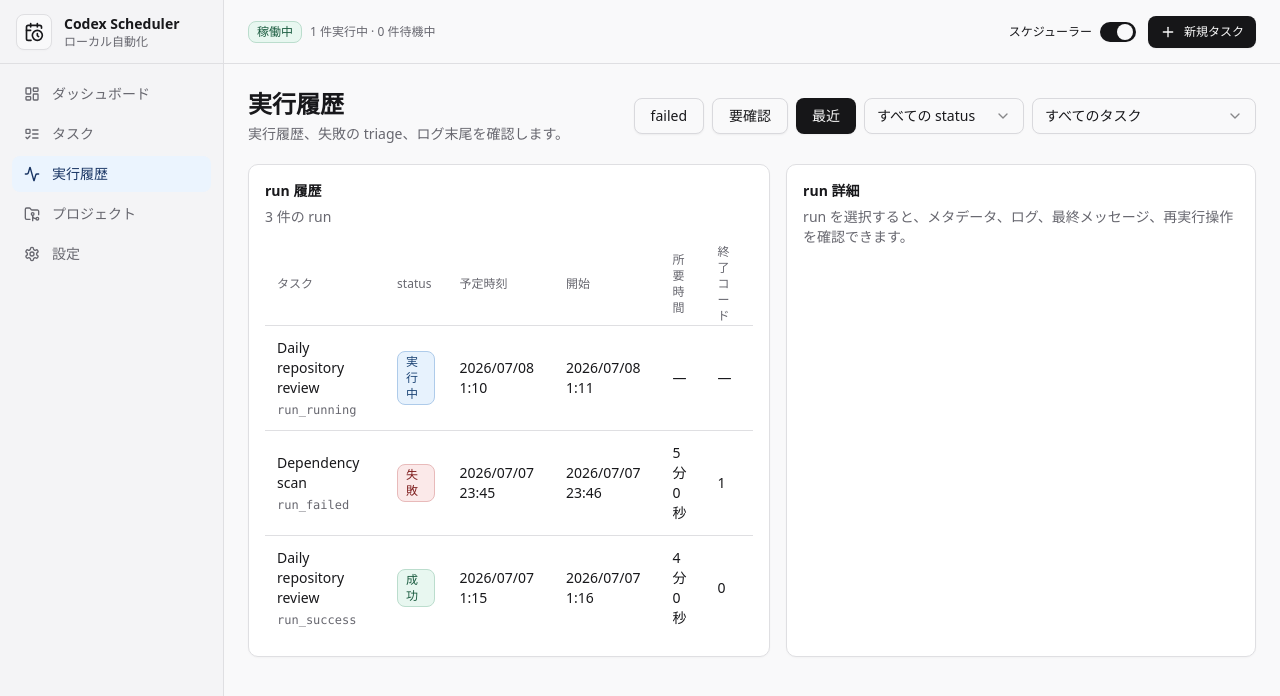
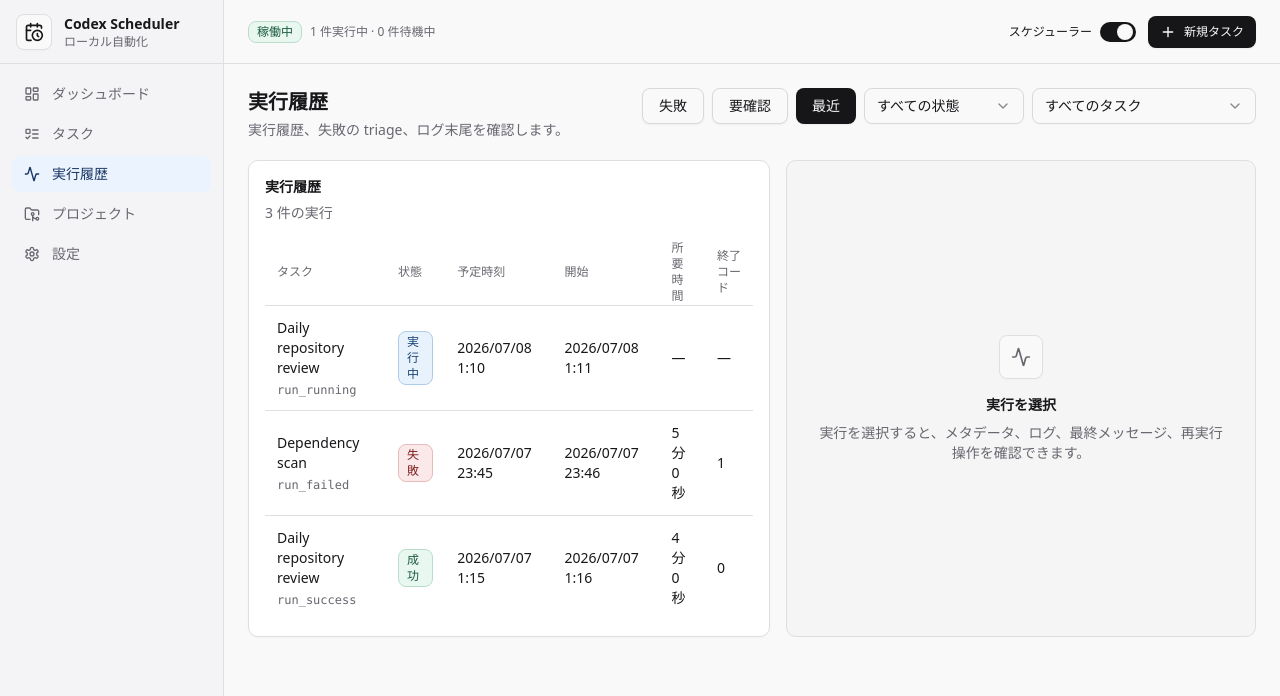
Before and after one commit to aki-0421/scheduler, a Next.js app in the folder apps/desktop/: page /runs in a window 1280 px wide. Shown: the top 696 px of the page. Built offline with nearby package versions, Linux system fonts and the light colour scheme.

Commit message:
refactor: apply shared page patterns

```diff
--- a/apps/desktop/app/page.tsx
+++ b/apps/desktop/app/page.tsx
@@ -14,6 +14,7 @@ import {
 import { toast } from "sonner";
 
 import { EmptyState } from "@/components/empty-state";
+import { PageHeader } from "@/components/page-header";
 import { RunStatusBadge, TaskStatusBadge } from "@/components/status-badge";
 import { Badge } from "@/components/ui/badge";
 import { Button } from "@/components/ui/button";
@@ -83,14 +84,11 @@ export default function DashboardPage() {
 
   return (
     <div className="grid gap-5">
-      <div className="flex flex-col justify-between gap-3 md:flex-row md:items-center">
-        <div>
-          <h1 className="text-2xl font-semibold text-balance">ダッシュボード</h1>
-          <p className="mt-1 text-sm text-muted-foreground text-pretty">
-            スケジューラーの状態、今後の実行予定、最近の Codex 実行を確認します。
-          </p>
-        </div>
-        <div className="flex flex-wrap gap-2">
+      <PageHeader
+        title="ダッシュボード"
+        description="スケジューラーの状態、今後の実行予定、最近の Codex 実行を確認します。"
+        actions={
+          <>
             <Button
               variant="outline"
               disabled={tickNow.isPending}
@@ -113,7 +111,7 @@ export default function DashboardPage() {
               }
             >
               <Clock className="size-4" aria-hidden="true" />
-            期限チェックを実行
+              期限チェック
             </Button>
             <Button
               variant="outline"
@@ -135,7 +133,7 @@ export default function DashboardPage() {
               }
             >
               <PauseCircle className="size-4" aria-hidden="true" />
-            全スケジュールを一時停止
+              全体停止
             </Button>
             <Button asChild>
               <Link href="/tasks/new">
@@ -144,10 +142,11 @@ export default function DashboardPage() {
               </Link>
             </Button>
             <Button variant="outline" asChild>
-            <Link href="/runs">診断を開く</Link>
+              <Link href="/runs">診断</Link>
             </Button>
-        </div>
-      </div>
+          </>
+        }
+      />
 
       <div className="grid gap-4 md:grid-cols-2 xl:grid-cols-5">
         <Card>
@@ -159,7 +158,7 @@ export default function DashboardPage() {
           </CardHeader>
           <CardContent>
             <Badge variant={health.data?.schedulerEnabled ? "success" : "muted"}>
-              {health.data?.schedulerEnabled ? "Running" : "Paused"}
+              {health.data?.schedulerEnabled ? "稼働中" : "一時停止"}
             </Badge>
             <p className="mt-2 text-xs text-muted-foreground">
               デーモン {health.data?.version ?? "確認中"}
@@ -253,7 +252,7 @@ export default function DashboardPage() {
                     <TableHead>タスク</TableHead>
                     <TableHead>スケジュール</TableHead>
                     <TableHead>次回実行</TableHead>
-                    <TableHead>status</TableHead>
+                    <TableHead>状態</TableHead>
                   </TableRow>
                 </TableHeader>
                 <TableBody>
@@ -296,8 +295,8 @@ export default function DashboardPage() {
               <Table>
                 <TableHeader>
                   <TableRow>
-                    <TableHead>status</TableHead>
-                    <TableHead>run</TableHead>
+                    <TableHead>状態</TableHead>
+                    <TableHead>実行</TableHead>
                     <TableHead>開始</TableHead>
                     <TableHead>所要時間</TableHead>
                   </TableRow>
--- a/apps/desktop/app/runs/page.tsx
+++ b/apps/desktop/app/runs/page.tsx
@@ -6,8 +6,9 @@ import { Activity } from "lucide-react";
 import { Suspense, useState } from "react";
 
 import { EmptyState } from "@/components/empty-state";
+import { PageHeader } from "@/components/page-header";
 import { RunDetail } from "@/components/run-detail";
-import { RunStatusBadge } from "@/components/status-badge";
+import { formatRunStatus, RunStatusBadge } from "@/components/status-badge";
 import {
   Card,
   CardContent,
@@ -82,20 +83,17 @@ function RunsPageContent() {
 
   return (
     <div className="grid gap-5">
-      <div className="flex flex-col justify-between gap-3 md:flex-row md:items-center">
-        <div>
-          <h1 className="text-2xl font-semibold text-balance">実行履歴</h1>
-          <p className="mt-1 text-sm text-muted-foreground text-pretty">
-            実行履歴、失敗の triage、ログ末尾を確認します。
-          </p>
-        </div>
-        <div className="flex flex-wrap gap-2">
+      <PageHeader
+        title="実行履歴"
+        description="実行履歴、失敗の triage、ログ末尾を確認します。"
+        actions={
+          <>
             <Button
               type="button"
               variant={preset === "failed" ? "default" : "outline"}
               onClick={() => applyPreset("failed")}
             >
-            failed
+              失敗
             </Button>
             <Button
               type="button"
@@ -122,10 +120,10 @@ function RunsPageContent() {
                 <SelectValue />
               </SelectTrigger>
               <SelectContent>
-              <SelectItem value="all">すべての status</SelectItem>
+                <SelectItem value="all">すべての状態</SelectItem>
                 {runStatuses.map((status) => (
                   <SelectItem key={status} value={status}>
-                  {status}
+                    {formatRunStatus(status)}
                   </SelectItem>
                 ))}
               </SelectContent>
@@ -143,15 +141,16 @@ function RunsPageContent() {
                 ))}
               </SelectContent>
             </Select>
-        </div>
-      </div>
+          </>
+        }
+      />
 
       <div className="grid gap-4 xl:grid-cols-[minmax(0,1fr)_minmax(420px,0.9fr)]">
         <Card>
           <CardHeader>
-            <CardTitle>run 履歴</CardTitle>
+            <CardTitle>実行履歴</CardTitle>
             <CardDescription>
-              {displayedRunList.length.toLocaleString("ja-JP")} 件の run
+              {displayedRunList.length.toLocaleString("ja-JP")} 件の実行
             </CardDescription>
           </CardHeader>
           <CardContent>
@@ -160,7 +159,7 @@ function RunsPageContent() {
                 <TableHeader>
                   <TableRow>
                     <TableHead>タスク</TableHead>
-                    <TableHead>status</TableHead>
+                    <TableHead>状態</TableHead>
                     <TableHead>予定時刻</TableHead>
                     <TableHead>開始</TableHead>
                     <TableHead>所要時間</TableHead>
@@ -169,7 +168,10 @@ function RunsPageContent() {
                 </TableHeader>
                 <TableBody>
                   {displayedRunList.map((run) => (
-                    <TableRow key={run.id}>
+                    <TableRow
+                      key={run.id}
+                      data-state={selectedRunId === run.id ? "selected" : undefined}
+                    >
                       <TableCell>
                         <Link
                           href={`/runs?run=${run.id}`}
@@ -217,20 +219,17 @@ function RunsPageContent() {
           ) : (
             <Card>
               <CardHeader>
-                <CardTitle>run 詳細</CardTitle>
-                <CardDescription>選択した run を読み込んでいます。</CardDescription>
+              <CardTitle>実行詳細</CardTitle>
+              <CardDescription>選択した実行を読み込んでいます。</CardDescription>
               </CardHeader>
             </Card>
           )
         ) : (
-          <Card>
-            <CardHeader>
-              <CardTitle>run 詳細</CardTitle>
-              <CardDescription>
-                run を選択すると、メタデータ、ログ、最終メッセージ、再実行操作を確認できます。
-              </CardDescription>
-            </CardHeader>
-          </Card>
+          <EmptyState
+            icon={Activity}
+            title="実行を選択"
+            description="実行を選択すると、メタデータ、ログ、最終メッセージ、再実行操作を確認できます。"
+          />
         )}
       </div>
     </div>
@@ -239,7 +238,7 @@ function RunsPageContent() {
 
 export default function RunsPage() {
   return (
-    <Suspense fallback={<div className="text-sm text-muted-foreground">run を読み込んでいます...</div>}>
+    <Suspense fallback={<div className="text-sm text-muted-foreground">実行を読み込んでいます...</div>}>
       <RunsPageContent />
     </Suspense>
   );
--- a/apps/desktop/app/tasks/page.tsx
+++ b/apps/desktop/app/tasks/page.tsx
@@ -6,7 +6,12 @@ import { AlertTriangle, ListTodo, Plus } from "lucide-react";
 import { Suspense, useState } from "react";
 
 import { EmptyState } from "@/components/empty-state";
-import { RunStatusBadge, TaskStatusBadge } from "@/components/status-badge";
+import { PageHeader } from "@/components/page-header";
+import {
+  formatTaskStatus,
+  RunStatusBadge,
+  TaskStatusBadge,
+} from "@/components/status-badge";
 import { TaskDetail } from "@/components/task-detail";
 import { TaskRowActions } from "@/components/task-actions";
 import { TaskWizard } from "@/components/task-wizard";
@@ -42,6 +47,7 @@ import {
 } from "@/components/ui/table";
 import {
   formatDateTime,
+  formatTaskKind,
   formatTaskSchedule,
   formatTargetMode,
   taskLastRun,
@@ -63,14 +69,11 @@ function TasksPageContent() {
 
   return (
     <div className="grid gap-5">
-      <div className="flex flex-col justify-between gap-3 md:flex-row md:items-center">
-        <div>
-          <h1 className="text-2xl font-semibold text-balance">タスク</h1>
-          <p className="mt-1 text-sm text-muted-foreground text-pretty">
-            Codex のスケジュール、実行先、安全ポリシーを管理します。
-          </p>
-        </div>
-        <div className="flex gap-2">
+      <PageHeader
+        title="タスク"
+        description="Codex のスケジュール、実行先、安全ポリシーを管理します。"
+        actions={
+          <>
             <Select
               value={statusFilter}
               onValueChange={(value) => setStatusFilter(value as TaskStatus | "all")}
@@ -79,10 +82,10 @@ function TasksPageContent() {
                 <SelectValue />
               </SelectTrigger>
               <SelectContent>
-              <SelectItem value="all">すべての status</SelectItem>
+                <SelectItem value="all">すべての状態</SelectItem>
                 {taskStatuses.map((status) => (
                   <SelectItem key={status} value={status}>
-                  {status}
+                    {formatTaskStatus(status)}
                   </SelectItem>
                 ))}
               </SelectContent>
@@ -93,8 +96,9 @@ function TasksPageContent() {
                 新規タスク
               </Link>
             </Button>
-        </div>
-      </div>
+          </>
+        }
+      />
 
       <div className="grid gap-4 xl:grid-cols-[minmax(0,1.15fr)_minmax(420px,0.85fr)]">
         <Card>
@@ -110,11 +114,11 @@ function TasksPageContent() {
                 <TableHeader>
                   <TableRow>
                     <TableHead>名前</TableHead>
-                    <TableHead>kind</TableHead>
+                    <TableHead>種別</TableHead>
                     <TableHead>スケジュール</TableHead>
                     <TableHead>次回実行</TableHead>
                     <TableHead>直近結果</TableHead>
-                    <TableHead>status</TableHead>
+                    <TableHead>状態</TableHead>
                     <TableHead className="text-right">操作</TableHead>
                   </TableRow>
                 </TableHeader>
@@ -122,7 +126,10 @@ function TasksPageContent() {
                   {taskList.map((task) => {
                     const lastRun = taskLastRun(task, runList);
                     return (
-                      <TableRow key={task.id}>
+                      <TableRow
+                        key={task.id}
+                        data-state={selectedTaskId === task.id ? "selected" : undefined}
+                      >
                         <TableCell className="min-w-56">
                           <div className="flex flex-wrap items-center gap-2">
                             <Link
@@ -142,7 +149,7 @@ function TasksPageContent() {
                             {task.description || formatTargetMode(task.target.mode)}
                           </p>
                         </TableCell>
-                        <TableCell>{task.kind}</TableCell>
+                        <TableCell>{formatTaskKind(task.kind)}</TableCell>
                         <TableCell className="max-w-56 truncate">
                           {formatTaskSchedule(task)}
                         </TableCell>
@@ -195,14 +202,11 @@ function TasksPageContent() {
             </Card>
           )
         ) : (
-          <Card>
-            <CardHeader>
-              <CardTitle>タスク詳細</CardTitle>
-              <CardDescription>
-                テーブルからタスクを選択すると、prompt、ポリシー、run、監査イベントを確認できます。
-              </CardDescription>
-            </CardHeader>
-          </Card>
+          <EmptyState
+            icon={ListTodo}
+            title="タスクを選択"
+            description="テーブルからタスクを選択すると、prompt、ポリシー、run、監査イベントを確認できます。"
+          />
         )}
       </div>
 
--- a/apps/desktop/components/run-detail.tsx
+++ b/apps/desktop/components/run-detail.tsx
@@ -349,12 +349,12 @@ export function RunDetail({ run, task }: RunDetailProps) {
               <TabsTrigger value="events">events JSONL</TabsTrigger>
             </TabsList>
             <TabsContent value="stdout">
-              <pre className="min-h-64 overflow-auto rounded-md bg-muted p-3 text-xs text-pretty">
+              <pre className="min-h-64 overflow-auto whitespace-pre-wrap rounded-md bg-muted p-3 font-mono text-xs">
                 {logs.stdout || run.stdoutTail || "stdout はまだありません。"}
               </pre>
             </TabsContent>
             <TabsContent value="stderr">
-              <pre className="min-h-64 overflow-auto rounded-md bg-muted p-3 text-xs text-pretty">
+              <pre className="min-h-64 overflow-auto whitespace-pre-wrap rounded-md bg-muted p-3 font-mono text-xs">
                 {logs.stderr || run.stderrTail || "stderr はまだありません。"}
               </pre>
             </TabsContent>
@@ -372,7 +372,7 @@ export function RunDetail({ run, task }: RunDetailProps) {
                           <summary className="cursor-pointer text-muted-foreground">
                             未加工 JSON
                           </summary>
-                          <pre className="mt-2 overflow-auto rounded bg-muted p-2">
+                          <pre className="mt-2 overflow-auto whitespace-pre-wrap rounded bg-muted p-2 font-mono">
                             {event.raw}
                           </pre>
                         </details>
--- a/apps/desktop/components/task-detail.tsx
+++ b/apps/desktop/components/task-detail.tsx
@@ -63,7 +63,7 @@ function AuditPayloadDetails({
       <summary className="cursor-pointer text-xs font-medium text-muted-foreground">
         {label}
       </summary>
-      <pre className="mt-2 max-h-56 overflow-auto whitespace-pre-wrap break-words rounded-md bg-background p-3 text-xs">
+      <pre className="mt-2 max-h-56 overflow-auto whitespace-pre-wrap break-words rounded-md bg-background p-3 font-mono text-xs">
         {formatted}
       </pre>
     </details>
@@ -235,7 +235,7 @@ export function TaskDetail({
             </CardTitle>
           </CardHeader>
           <CardContent>
-            <pre className="max-h-48 overflow-auto rounded-md bg-muted p-3 text-xs text-pretty">
+            <pre className="max-h-48 overflow-auto whitespace-pre-wrap rounded-md bg-muted p-3 font-mono text-xs">
               {task.prompt.body}
             </pre>
           </CardContent>
@@ -251,7 +251,7 @@ export function TaskDetail({
           <Table>
             <TableHeader>
               <TableRow>
-                <TableHead>status</TableHead>
+                <TableHead>状態</TableHead>
                 <TableHead>予定時刻</TableHead>
                 <TableHead>所要時間</TableHead>
                 <TableHead>終了コード</TableHead>
```
Also changed, not shown: apps/desktop/app/projects/page.tsx (+13 -10 lines), apps/desktop/app/settings/page.tsx (+11 -12 lines), apps/desktop/app/tasks/new/page.tsx (+25 -2 lines). Lines whose indentation alone changed are shown as unchanged.
